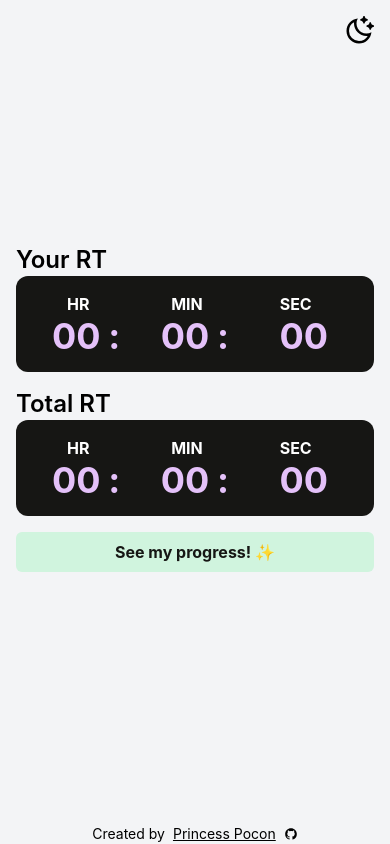
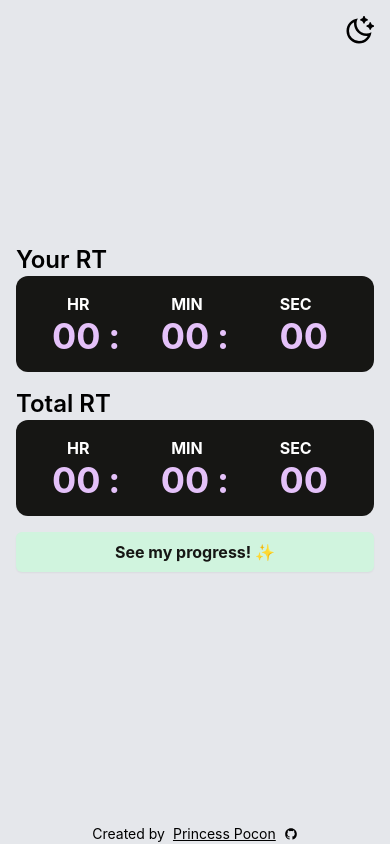
Before and after one commit to prxncxss03/trt-percentage-converter, a React (Create React App) app: page / in a window 390 px wide. Built offline with nearby package versions, Linux system fonts and the light colour scheme.

Commit message:
change bg color

```diff
--- a/src/App.js
+++ b/src/App.js
@@ -89,7 +89,7 @@ function App() {
     100: "You're done! Congratulations!"
   }
   return (
-    <div className="font-sans flex flex-col md:p-6 bg-gray-100 dark:bg-161614 dark:text-white  h-screen items-center ">
+    <div className="font-sans flex flex-col md:p-6 bg-gray-200 dark:bg-161614 dark:text-white  h-screen items-center ">
     <div className="absolute top-0 right-0 p-4">
       <ThemeSwitcher />
     </div>
@@ -119,7 +119,7 @@ function App() {
               }
             </p>
           </div>
-          <button onClick={handleChangePage} className="bg-e4c1f9  text-161614 font-bold rounded-md px-4 py-2 flex w-full items-center justify-center">Go Back<RiArrowGoBackLine className="ml-2 " /></button>
+          <button onClick={handleChangePage} className="bg-e4c1f9 shadow-sm  text-161614 font-bold rounded-md px-4 py-2 flex w-full items-center justify-center">Go Back<RiArrowGoBackLine className="ml-2 " /></button>
         </div>
       }
       <Footer />
--- a/src/components/time/TimeBoard.js
+++ b/src/components/time/TimeBoard.js
@@ -34,7 +34,7 @@ export const TimeBoard = ({
             </div>
 
             <button onClick={computeTotalTime} className=
-            "mt-4 bg-d0f4de text-161614 font-bold md:w-1/2 lg:w-5/12 rounded-md px-4 py-2 w-full">See my progress! ✨</button>
+            "mt-4 bg-d0f4de text-161614 font-bold md:w-1/2 lg:w-5/12 rounded-md px-4 py-2 w-full shadow-sm">See my progress! ✨</button>
 
 
 
```
